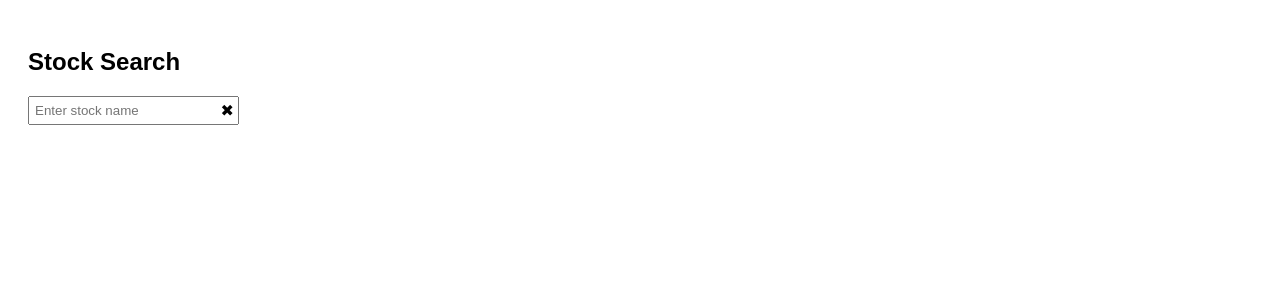
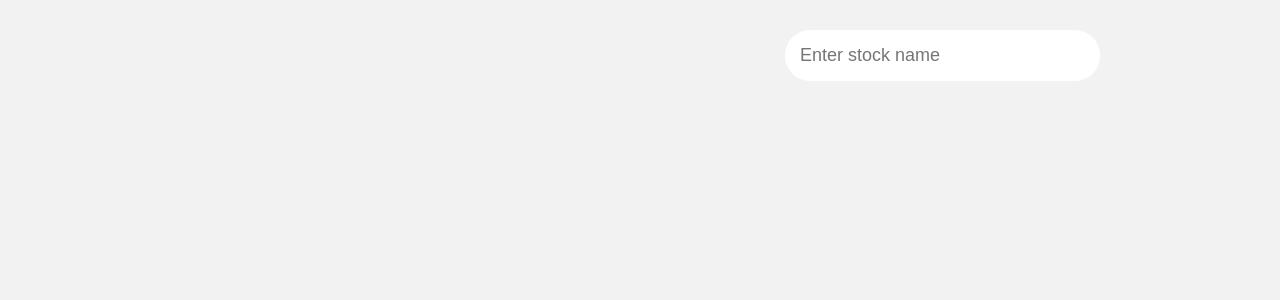
Before and after one commit to AmitJ2005/Market_Pulse_Analyzer-Web_Application, a Flask app: page / in a window 1280 px wide. Shown: the top 300 px of the page. Run offline with Flask 3, Linux system fonts and the light colour scheme.

Commit message:
add animation
successfully add animation with solve the cancel button problem

```diff
--- a/templates/index.html
+++ b/templates/index.html
@@ -3,58 +3,116 @@
 <head>
   <meta charset="UTF-8">
   <meta name="viewport" content="width=device-width, initial-scale=1.0">
+
   <style>
-    /* Add some basic styling for better appearance */
     body {
       font-family: Arial, sans-serif;
-      padding: 20px;
+      margin: 0;
+      display: flex;
+      align-items: center;
+      justify-content: center;
+      height: 80vh;
+      background-color: #f2f2f2;
     }
+
     #searchContainer {
-      position: relative;
+      position: absolute;
+      top: 30px;
+      right: 180px;
       display: inline-block;
     }
+
     #searchInput {
-      padding: 5px;
-      padding-right: 25px; /* Make space for the cancel symbol */
+      padding: 15px;
+      padding-right: 50px;
+      border: none;
+      border-radius: 25px;
+      font-size: 18px;
+      width: 250px;
+      outline: none;
+      transition: width 0.4s ease-in-out;
     }
+
+    #searchInput:focus {
+      width: 350px;
+    }
+
     #cancelButton {
       position: absolute;
-      right: 5px;
+      right: 20px;
       top: 50%;
       transform: translateY(-50%);
       cursor: pointer;
+      opacity: 0;
+      transition: opacity 0.4s ease-in-out;
     }
+
+    #searchContainer:hover #cancelButton,
+    #searchInput:focus + #cancelButton,
+    #searchInput:not(:placeholder-shown) + #cancelButton {
+      opacity: 1;
+    }
+
     #suggestionList {
       list-style: none;
       padding: 0;
       margin: 0;
+      position: absolute;
+      width: 410px;
+      background-color: #fff;
+      box-shadow: 0 4px 8px rgba(0, 0, 0, 0.2);
+      border-radius: 8px;
+      z-index: 1;
+      overflow-y: auto;
+      max-height: 200px;
+      opacity: 0;
+      transform-origin: top;
+      transform: scaleY(0);
+      transition: opacity 0.4s ease-in-out, transform 0.4s ease-in-out;
+      scrollbar-width: thin;
     }
+
+    #suggestionList::-webkit-scrollbar {
+      width: 10px;
+    }
+
+    #suggestionList::-webkit-scrollbar-thumb {
+      background-color: #ccc;
+      border-radius: 5px;
+    }
+
+    #suggestionList.show {
+      opacity: 1;
+      transform: scaleY(1);
+    }
+
     #suggestionList li {
       cursor: pointer;
-      padding: 5px;
-      border: 1px solid #ccc;
+      padding: 15px;
+      border-bottom: 1px solid #ccc;
+      transition: background-color 0.3s ease;
+    }
+
+    #suggestionList li:hover {
+      background-color: #f2f2f2;
     }
   </style>
+
   <title>Stock Search</title>
 </head>
 <body>
 
-  <h2>Stock Search</h2>
-
   <div id="searchContainer">
     <input type="text" id="searchInput" placeholder="Enter stock name">
     <div id="cancelButton">&#10006;</div>
+    <ul id="suggestionList"></ul>
   </div>
-  <ul id="suggestionList"></ul>
 
   <script>
-    // Variable to store stock names
     var stocks = [];
 
-    // Function to load stock names from a JSON file
     function loadStocks() {
-      // Replace 'stock_names.json' with the actual path to your JSON file
-      fetch('stock_names.json')
+      fetch('/stock_names.json')
         .then(response => response.json())
         .then(data => {
           stocks = data;
@@ -62,13 +120,11 @@
         .catch(error => console.error('Error loading stocks:', error));
     }
 
-    // Function to submit the selected stock to the Flask server
     function submitSelectedStock(selectedStock) {
-      // Use AJAX to send the selected stock to the Flask server
       fetch('/submit_selected_stock', {
         method: 'POST',
         headers: {
-            'Content-Type': 'application/json',
+          'Content-Type': 'application/json',
         },
         body: JSON.stringify({ selectedStock: selectedStock }),
       })
@@ -79,54 +135,55 @@
         .catch(error => console.error('Error submitting selected stock:', error));
     }
 
-    // Function to display filtered stock suggestions
     function displayStockSuggestions(searchTerm) {
       var suggestionList = document.getElementById('suggestionList');
-
-      // Clear the existing suggestions
       suggestionList.innerHTML = '';
 
-      // Filter stocks based on the search term
       var filteredStocks = stocks.filter(function(stock) {
         return stock.toLowerCase().includes(searchTerm);
       });
 
-      // Create list items for each filtered stock
       filteredStocks.forEach(function(stock) {
         var listItem = document.createElement('li');
         listItem.textContent = stock;
         listItem.addEventListener('click', function() {
-          // Fill the input field with the selected suggestion
           document.getElementById('searchInput').value = stock;
-          // Submit the selected stock to the Flask server
           submitSelectedStock(stock);
-          // Clear the suggestion list
           suggestionList.innerHTML = '';
         });
         suggestionList.appendChild(listItem);
       });
+
+      suggestionList.classList.toggle('show', searchTerm !== '');
     }
 
-    // Event listener for input changes
     document.getElementById('searchInput').addEventListener('input', function() {
-      // Get the input value and convert it to lowercase for case-insensitive search
       var searchTerm = this.value.toLowerCase();
-
-      // Display filtered stock suggestions
       displayStockSuggestions(searchTerm);
     });
 
-    // Event listener for cancel button click
     document.getElementById('cancelButton').addEventListener('click', function() {
-      // Clear the input field
-      document.getElementById('searchInput').value = '';
-      // Clear the suggestion list
-      document.getElementById('suggestionList').innerHTML = '';
+      var searchInput = document.getElementById('searchInput');
+      searchInput.value = '';
+      searchInput.focus();  // Keep focus after clearing
+      document.getElementById('suggestionList').classList.remove('show');
     });
 
-    // Call the function to load stock names when the page loads
+    document.getElementById('searchInput').addEventListener('focus', function() {
+      // Expand the search bar when focused
+      this.style.width = '350px';
+    });
+
+    document.getElementById('searchInput').addEventListener('blur', function() {
+      // Collapse the search bar when blurred if it's empty
+      if (this.value.trim() === '') {
+        this.style.width = '250px';
+      }
+    });
+
     window.onload = loadStocks;
   </script>
 
+
 </body>
 </html>
```
